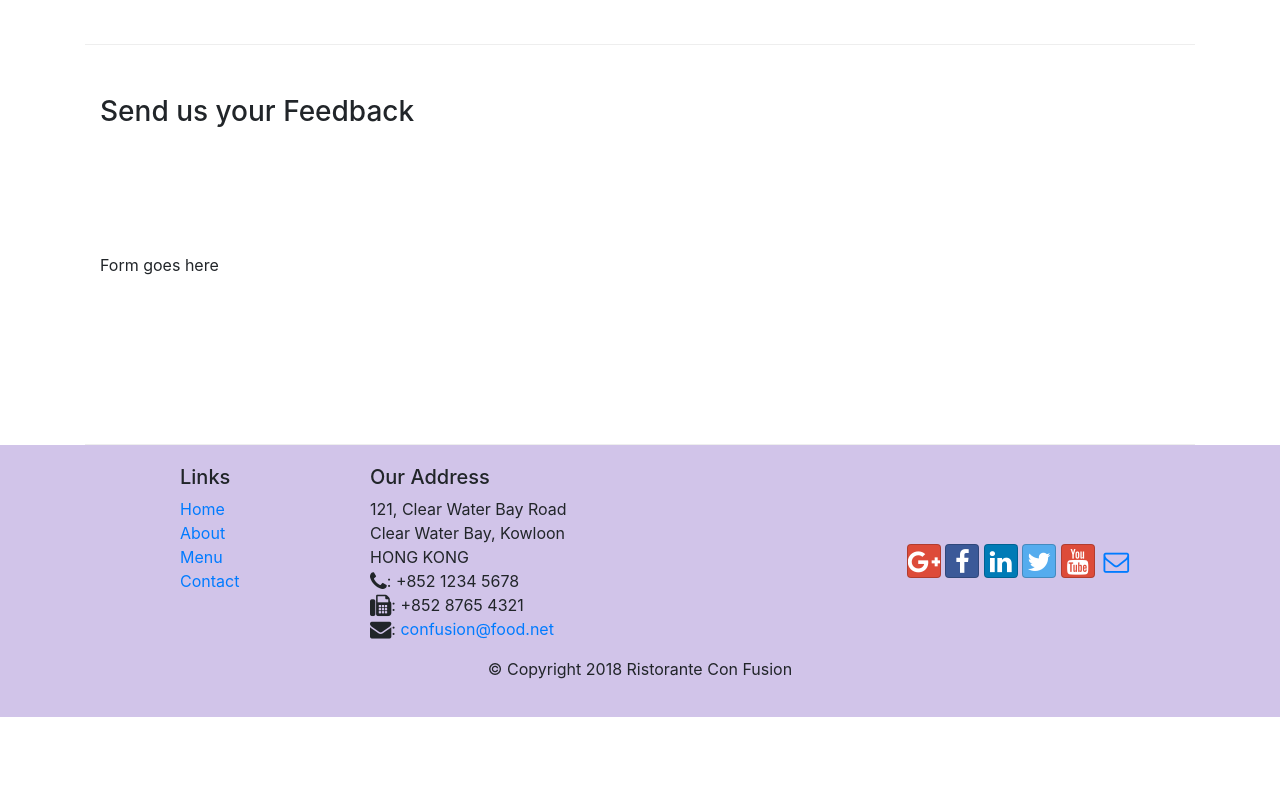
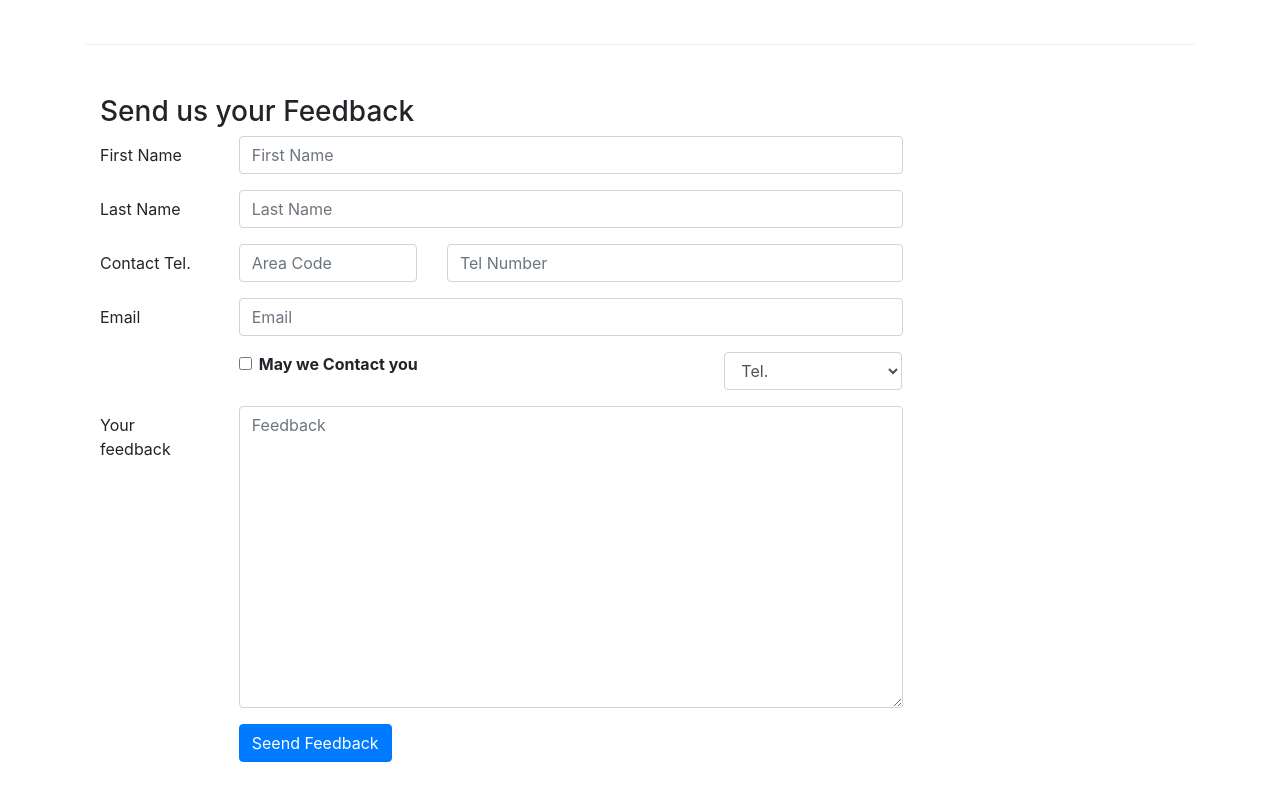
Before and after one commit to hellofromusama/coursera-bootstrap, a website: page contactus.html in a window 1280 px wide. Shown: the part 820-1620 px from the top of the page. Before the commit the page ends 1587 px from the top, so only its background shows below. Drawn offline with nearby package versions, Linux system fonts and the light colour scheme.

Commit message:
Forms Added

```diff
--- a/contactus.html
+++ b/contactus.html
@@ -92,7 +92,62 @@
               <h3>Send us your Feedback</h3>
            </div>
             <div class="col-12 col-md-9">
-                Form goes here
+               <form action="">
+                   <div class="form-group row">
+                 <label for="firstname" class="col-md-2 col-form-label">First Name</label>
+                <div class="col-md-10">
+                  <input type="text" class="form-control" id="firstname" name="firstname" placeholder="First Name" value="">
+                  </div>
+                   </div>
+                  <div class="form-group row">
+                <label for="firstname" class="col-md-2 col-form-label">Last Name</label>
+                  <div class="col-md-10">
+                  <input type="text" class="form-control" id="lastname" name="lastname" placeholder="Last Name" value="">
+                  </div>
+                   </div>
+                   <div class="form-group row">
+                  <label for="telnum" class=" col-12 col-md-2 col-form-label">Contact Tel.</label>
+              <div class=" col-5 col-md-3">
+            <input type="tel" class="form-control" id="areeacode" name="areacode" placeholder="Area Code" value="">
+             </div>
+           <div class=" col-7 col-md-7">
+               <input type="tel" class="form-control" id="telnum" name="telnum" placeholder="Tel Number" value="">
+              </div>
+              </div>
+                <div class="form-group row">
+                <label for="emailid" class="col-md-2 col-form-label">Email</label>
+                <div class="col-md-10">
+              <input type="email" class="form-control" id="email" name="email" placeholder="Email" value="">
+              </div>
+                </div>
+              <div class="form-group row">
+                  <div class="col-md-6 offset-md-2">
+                      <div class="form-check">
+                            <input class="form-check-input" type="checkbox" id="approve" name="approve" value="">
+                            <label class="form-check-label" for="approve">
+                                <strong>May we Contact you</strong>
+                   </label>
+                  </div>
+                </div>
+                <div class="col-md-3 offset-md-1">
+                    <select class="form-control" name="contacttype" id="contacttype">
+                        <option selected>Tel.</option>
+                        <option>Email</option>
+                    </select>
+                </div>
+                </div>
+                 <div class="form-group row">
+            <label for="feedback" class="col-md-2 col-form-label">Your feedback</label>
+             <div class="col-md-10">
+                <textarea  class="form-control" id="feedback" name="feedback" placeholder="Feedback" value="" rows="12"></textarea>
+                  </div>
+                  </div>
+                    <div class=" form-group row">
+                        <div class=" col-md-10 offset-md-2">
+                            <button type="submit" class="btn btn-primary">Seend Feedback</button>
+                        </div>
+                    </div>
+               </form>
             </div>
              <div class="col-12 col-md">
             </div>
```
